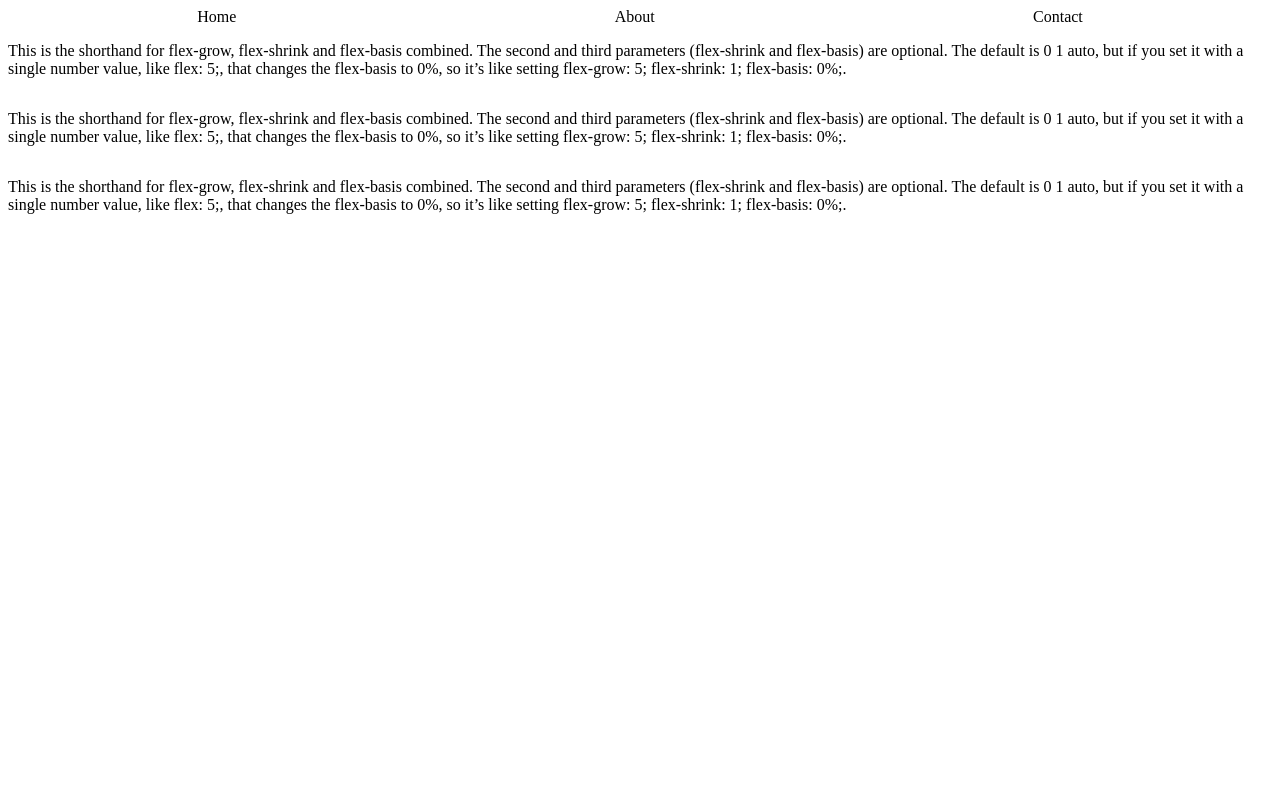
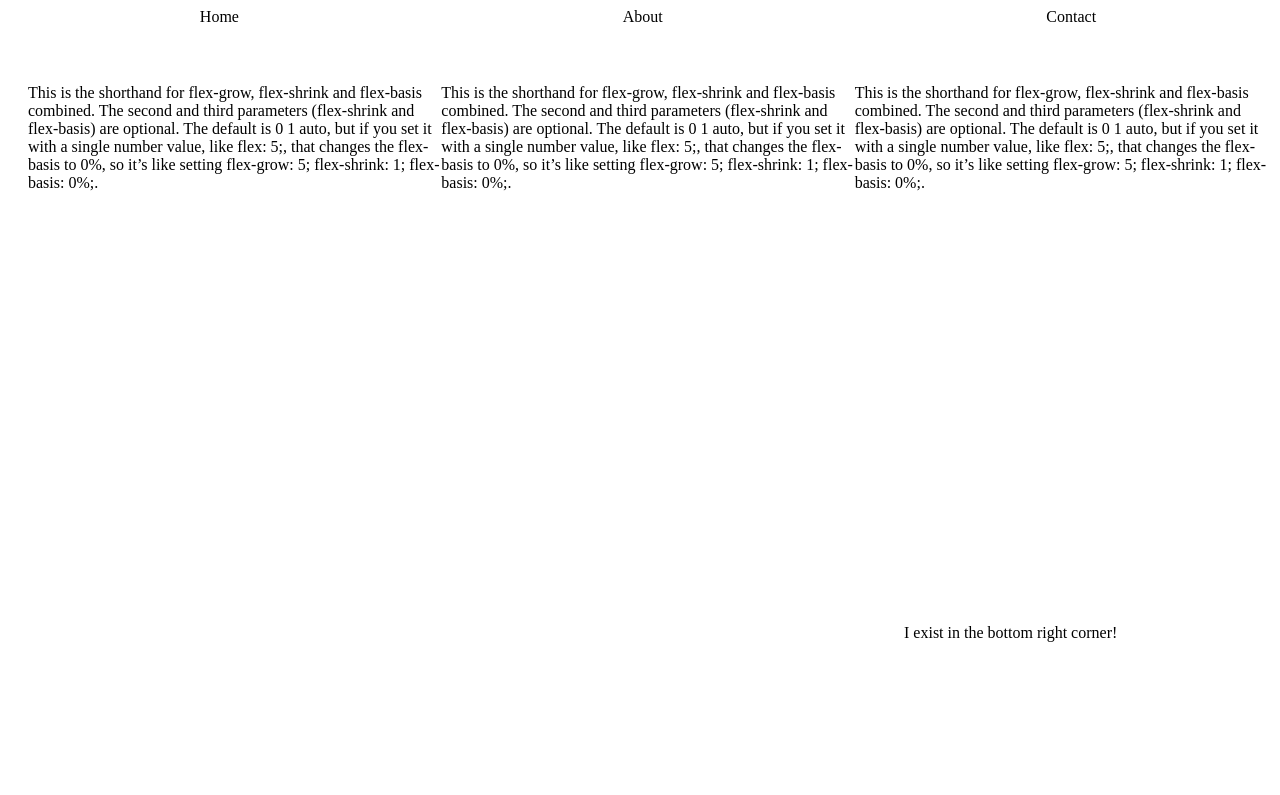
Before and after one commit to HTH-Hustle-2-0-Summer-2025/Lecture-Code, a plain HTML site: page flexbox-and-grid/flexbox-and-grid-demo2.html in a window 1280 px wide. Drawn offline with Linux system fonts and the light colour scheme.

Commit message:
tiger team grid demo

```diff
--- a/flexbox-and-grid/flexbox-and-grid-demo2.html
+++ b/flexbox-and-grid/flexbox-and-grid-demo2.html
@@ -19,5 +19,6 @@
 
         <p>This is the shorthand for flex-grow, flex-shrink and flex-basis combined. The second and third parameters (flex-shrink and flex-basis) are optional. The default is 0 1 auto, but if you set it with a single number value, like flex: 5;, that changes the flex-basis to 0%, so it’s like setting flex-grow: 5; flex-shrink: 1; flex-basis: 0%;.</p>
     </section>
+    <p id="bottom-right">I exist in the bottom right corner!</p>
 </body>
 </html>
--- a/flexbox-and-grid/styles.css
+++ b/flexbox-and-grid/styles.css
@@ -1,10 +1,26 @@
+body {
+    display: grid;
+    grid-template-columns: 70vw 30vw;
+    grid-template-rows: 5vh 70vh 25vh;
+}
+
 nav {
     display: flex;
     flex-direction: row;
     justify-content: space-around;
+    grid-row: 1 / 2;
+    grid-column: 1 / 3;
 }
 
 section {
     display: flex;
-    flex-direction: column;
+    flex-direction: row;
+    grid-row: 2 / 3;
+    grid-column: 1 / 3;
+    margin: 20px;
 }
+
+#bottom-right {
+    grid-row: 3 / 4;
+    grid-column: 2 / 3;
+}
```
